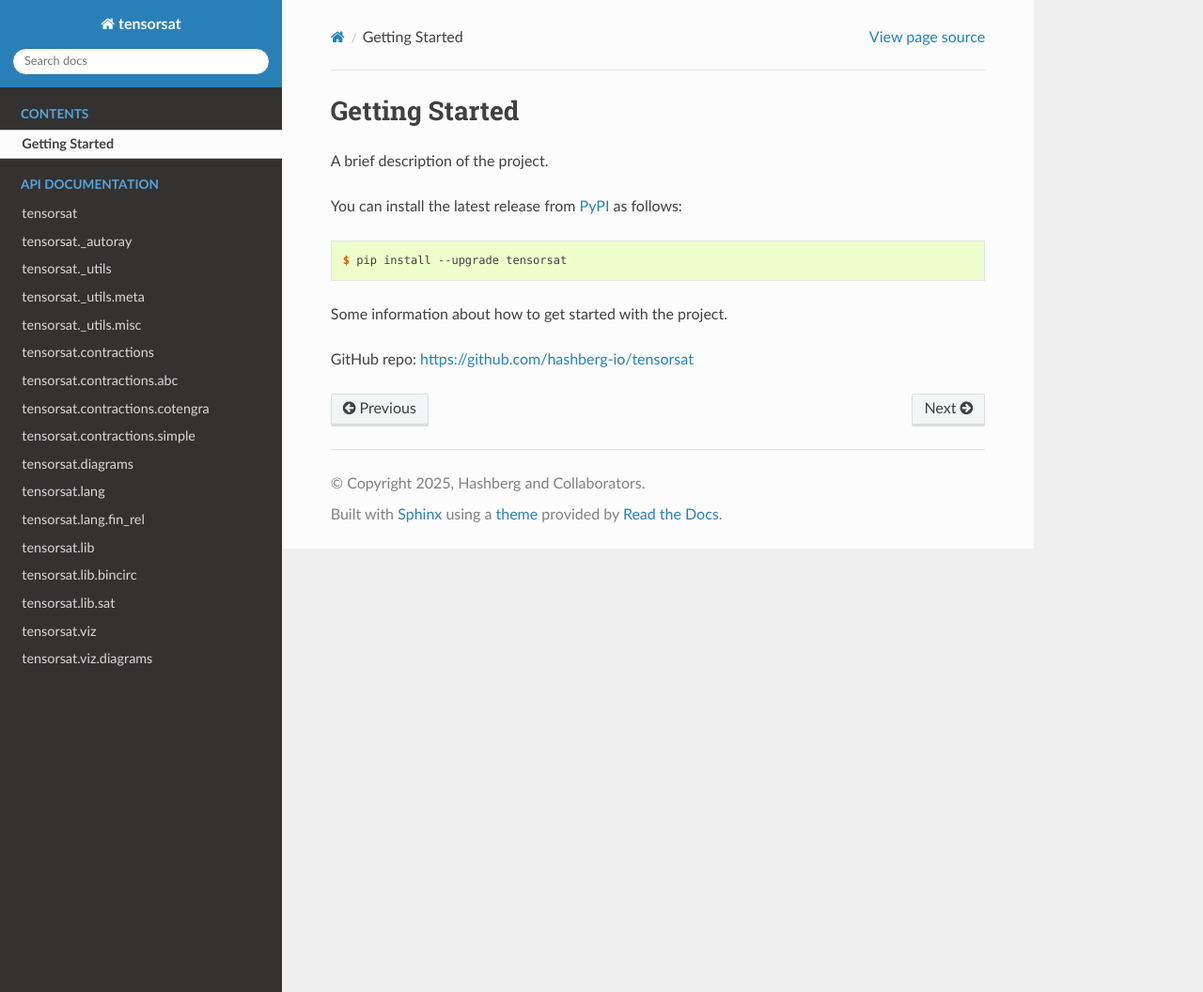
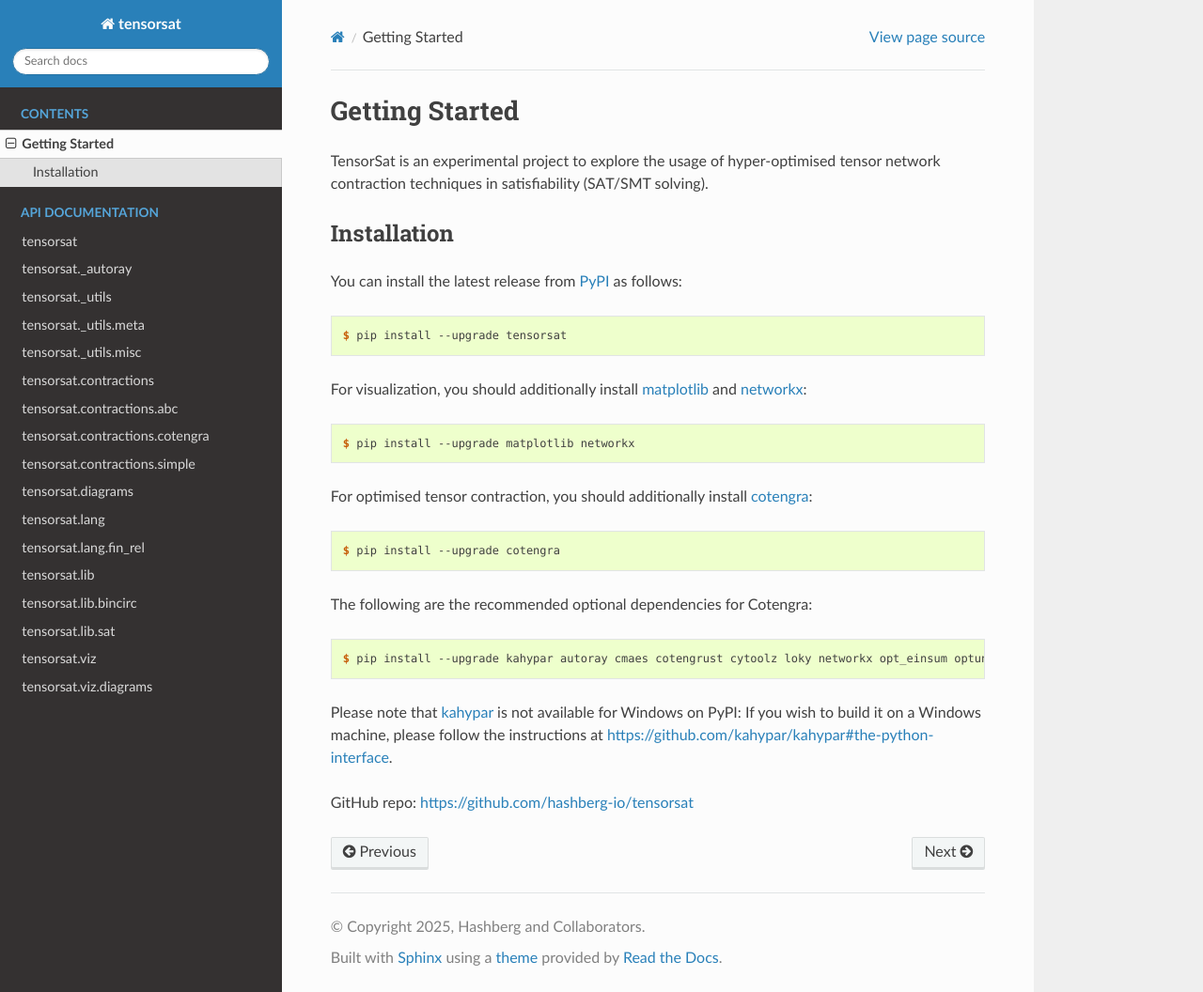
Before and after one commit to hashberg-io/tensorsat, a Sphinx documentation site: the page built from docs/getting-started.rst, in a window 1280 px wide and 1056 px high. Shown: the whole window at 94% size. Built offline with Sphinx 7.4.7 and the Read the Docs theme 3.1.0, drawn with Linux system fonts in a browser that asks for light colours.

Commit message:
docs: update docs

```diff
--- a/docs/api/tensorsat.contractions.abc.rst
+++ b/docs/api/tensorsat.contractions.abc.rst
@@ -9,3 +9,8 @@ Contraction
 .. autoclass:: tensorsat.contractions.Contraction
     :show-inheritance:
     :members:
+
+P
+-
+
+.. autodata:: tensorsat.contractions.abc.P
--- a/docs/autodoc-type-aliases.json
+++ b/docs/autodoc-type-aliases.json
@@ -21,5 +21,7 @@
     "Contraction": "tensorsat.contractions.Contraction",
     "ContractionPath": "tensorsat.contractions.simple.ContractionPath",
     "Contract2Args": "tensorsat.contractions.simple.Contract2Args",
-    "OptEinsumOptimize": "tensorsat.contractions.simple.OptEinsumOptimize"
+    "OptEinsumOptimize": "tensorsat.contractions.simple.OptEinsumOptimize",
+    "CotengraOptimizer": "tensorsat.contractions.cotengra.CotengraOptimizer",
+    "ReusableCotengraOptimizer": "tensorsat.contractions.cotengra.ReusableCotengraOptimizer"
 }
--- a/docs/getting-started.rst
+++ b/docs/getting-started.rst
@@ -1,7 +1,10 @@
 Getting Started
 ===============
 
-A brief description of the project.
+TensorSat is an experimental project to explore the usage of hyper-optimised tensor network contraction techniques in satisfiability (SAT/SMT solving).
+
+Installation
+------------
 
 You can install the latest release from `PyPI <https://pypi.org/project/tensorsat/>`_ as follows:
 
@@ -9,6 +12,25 @@ You can install the latest release from `PyPI <https://pypi.org/project/tensorsa
 
     $ pip install --upgrade tensorsat
 
-Some information about how to get started with the project.
+For visualization, you should additionally install `matplotlib <https://matplotlib.org/>`_ and `networkx <https://networkx.org/>`_:
+
+.. code-block:: console
+
+    $ pip install --upgrade matplotlib networkx
+
+For optimised tensor contraction, you should additionally install `cotengra <https://cotengra.readthedocs.io/en/latest/>`_:
+
+.. code-block:: console
+
+    $ pip install --upgrade cotengra
+
+The following are the recommended optional dependencies for Cotengra:
+
+.. code-block:: console
+
+    $ pip install --upgrade kahypar autoray cmaes cotengrust cytoolz loky networkx opt_einsum optuna tqdm
+
+Please note that `kahypar <https://github.com/kahypar/kahypar>`_ is not available for Windows on PyPI: If you wish to build it on a Windows machine, please follow the instructions at https://github.com/kahypar/kahypar#the-python-interface.
+
 
 GitHub repo: https://github.com/hashberg-io/tensorsat
--- a/docs/index.rst
+++ b/docs/index.rst
@@ -1,8 +1,8 @@
 
-tensorsat
+TensorSat
 =========
 
-A brief description of the project.
+TensorSat is an experimental project to explore the usage of hyper-optimised tensor network contraction techniques in satisfiability (SAT/SMT solving).
 
 GitHub repo: https://github.com/hashberg-io/tensorsat
 
--- a/docs/make-api.json
+++ b/docs/make-api.json
@@ -27,7 +27,8 @@
         "tensorsat.lib.sat": ["Clause", "CNFDiagramMode"],
         "tensorsat.viz.diagrams": ["DiagramGraphNodeKind", "DiagramGraphNode"],
         "tensorsat.contractions": ["Contraction"],
-        "tensorsat.contractions.simple": ["ContractionPath", "Contract2Args", "OptEinsumOptimize"]
+        "tensorsat.contractions.simple": ["ContractionPath", "Contract2Args", "OptEinsumOptimize"],
+        "tensorsat.contractions.cotengra": ["CotengraOptimizer", "ReusableCotengraOptimizer"]
     },
     "exclude_members": {},
     "include_modules": [],
```
Also changed, not shown: docs/api/tensorsat._autoray.rst (+10 -0 lines), docs/api/tensorsat.contractions.cotengra.rst (+7 -0 lines).
